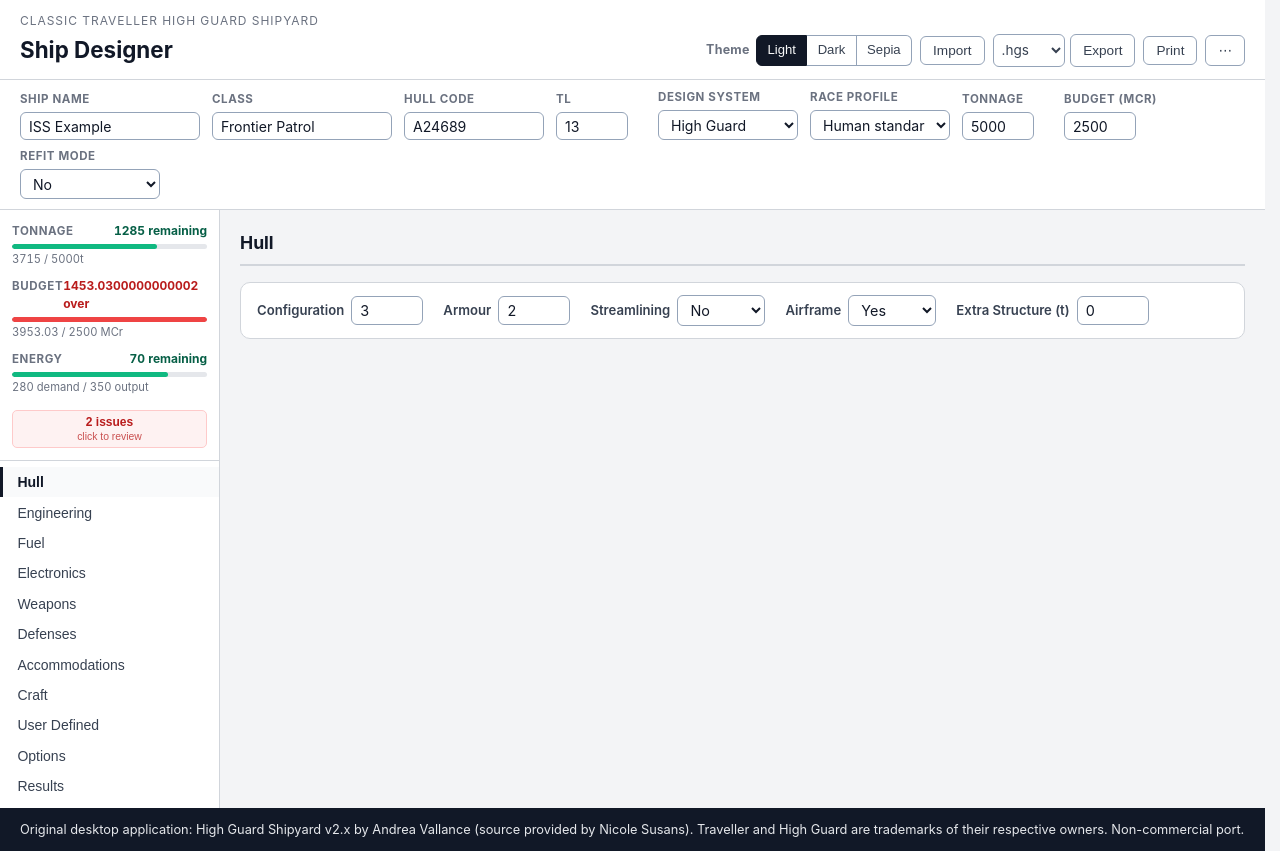
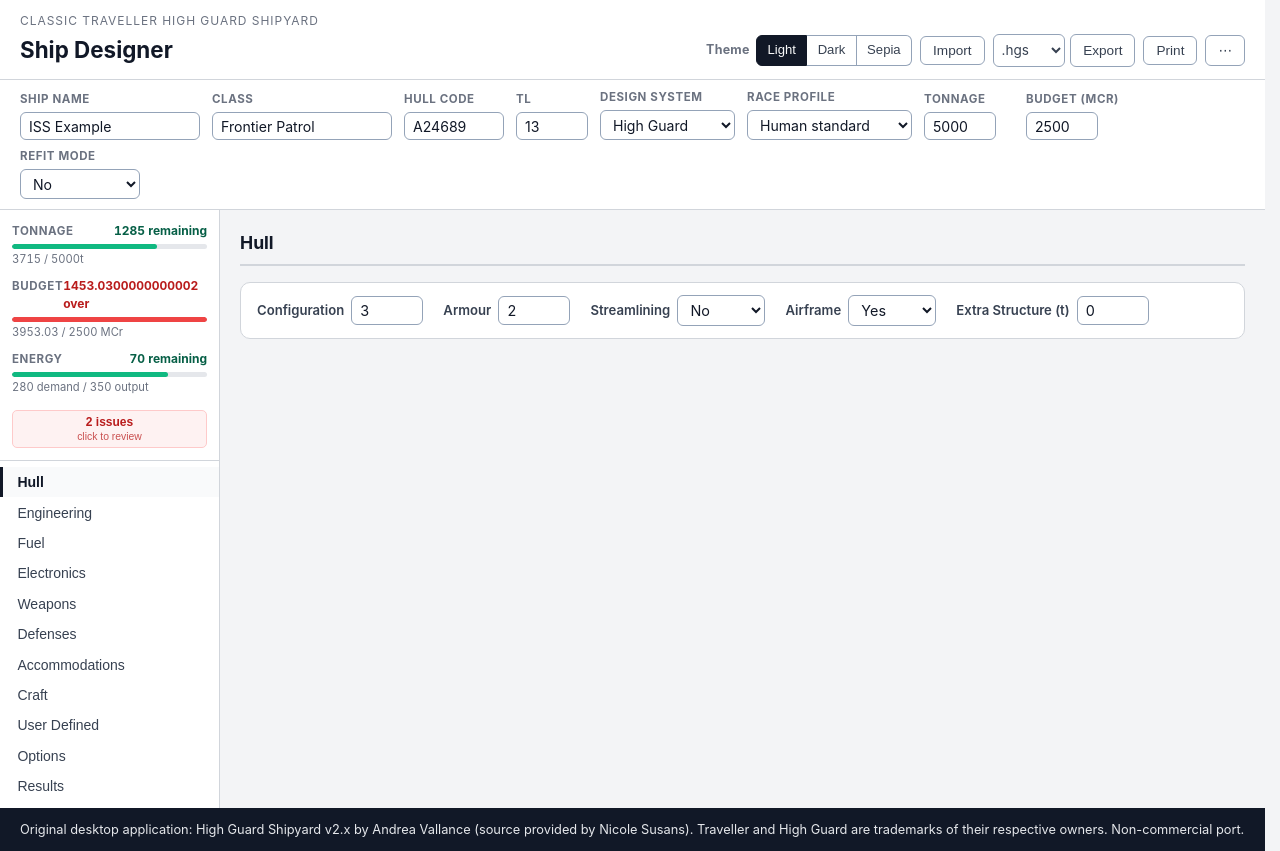
Before and after one commit to code-monki/high-guard-shipyard, a Vue app in the folder web/: page / in a window 1280 px wide. Built offline with nearby package versions, Linux system fonts and the light colour scheme.

Commit message:
Refine component field widths

```diff
--- a/web/src/App.vue
+++ b/web/src/App.vue
@@ -253,22 +253,22 @@ const onNavKeydown = (event: KeyboardEvent, id: PanelId): void => {
         <span>Class</span>
         <input v-model="design.shipClass" />
       </label>
-      <label class="id-field">
+      <label class="id-field id-field--hull-code">
         <span>Hull Code</span>
         <input v-model="design.hullCode" />
       </label>
-      <label class="id-field id-field--narrow">
+      <label class="id-field id-field--tl">
         <span>TL</span>
         <input v-model.number="design.techLevel" type="number" min="0" />
       </label>
-      <label class="id-field">
+      <label class="id-field id-field--system">
         <span>Design System</span>
         <select v-model.number="design.designSystem">
           <option :value="1">High Guard</option>
           <option :value="0">T20/General</option>
         </select>
       </label>
-      <label class="id-field">
+      <label class="id-field id-field--race">
         <span>Race Profile</span>
         <select v-model.number="design.race">
           <option :value="1">Human standard</option>
@@ -283,7 +283,7 @@ const onNavKeydown = (event: KeyboardEvent, id: PanelId): void => {
         <span>Budget (MCr)</span>
         <input v-model.number="design.budgetMcr" type="number" min="0" step="10" />
       </label>
-      <label class="id-field">
+      <label class="id-field id-field--refit">
         <span>Refit Mode</span>
         <select v-model="design.isRefitted">
           <option :value="false">No</option>
--- a/web/src/components/PanelCraft.vue
+++ b/web/src/components/PanelCraft.vue
@@ -23,7 +23,7 @@ const { craftInputs } = storeToRefs(useShipStore())
           <input v-model.number="item.num"     type="number" min="0" />
           <input v-model.number="item.tonnage" type="number" min="0" step="0.1" />
           <input v-model.number="item.crew"    type="number" min="0" />
-          <select v-model.number="item.vehicle">
+          <select v-model.number="item.vehicle" class="select-narrow">
             <option :value="0">No</option>
             <option :value="1">Yes</option>
           </select>
--- a/web/src/style.css
+++ b/web/src/style.css
@@ -321,6 +321,11 @@ h2, h3, h4, p { margin: 0; }
 .id-field { width: 140px; }
 .id-field--wide { width: 180px; }
 .id-field--narrow { width: 90px; }
+.id-field--race { width: 165px; }
+.id-field--tl { width: 72px; }
+.id-field--refit { width: 120px; }
+.id-field--hull-code { width: 100px; }
+.id-field--system { width: 135px; }
 
 .io-message {
   align-self: center;
```
